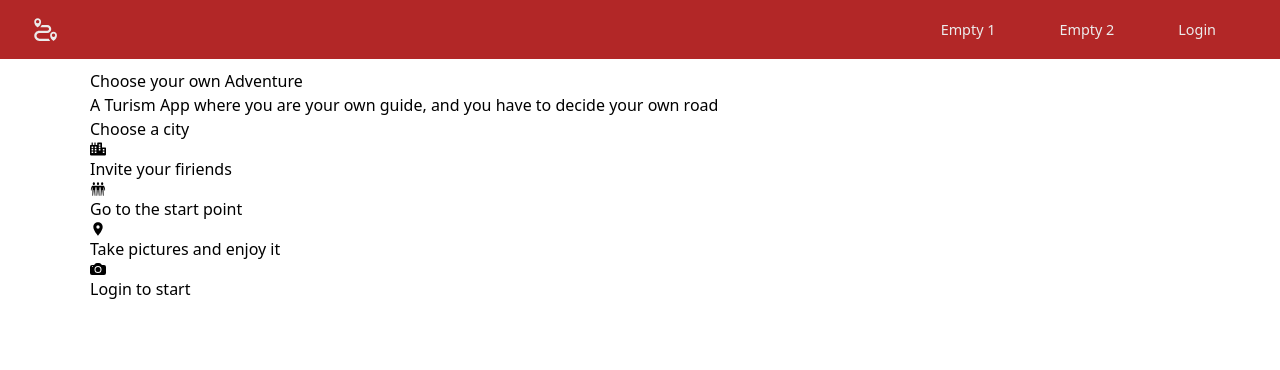
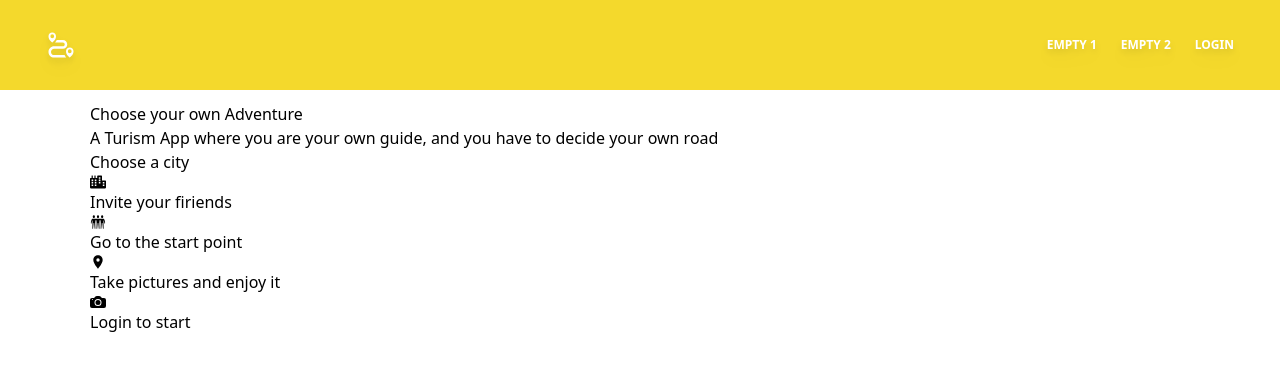
Before and after one commit to elysdominguez2/chooseyourownadventure-front, a React (Create React App) app: page / in a window 1280 px wide. Shown: the top 370 px of the page. Built offline with nearby package versions, Linux system fonts and the light colour scheme; no server answers.

Commit message:
Navigation styling

```diff
--- a/src/components/Navigation.js
+++ b/src/components/Navigation.js
@@ -1,10 +1,10 @@
-import styled from "styled-components";
 import { useState } from "react";
 import { useDispatch, useSelector } from "react-redux";
 import { selectToken } from "../store/user/selectors";
 import { logOut } from "../store/user/slice";
 import { Link } from "react-router-dom";
 import { BiTrip } from "react-icons/bi";
+import { GiHamburgerMenu } from "react-icons/gi";
 
 export const Navigation = () => {
   const [open, setOpen] = useState(false);
@@ -14,96 +14,54 @@ export const Navigation = () => {
   const token = useSelector(selectToken);
 
   return (
-    <Nav>
-      <Logo href="/">
-        <BiTrip />
-      </Logo>
-      <Hamburger onClick={() => setOpen(!open)}>
-        <span />
-        <span />
-        <span />
-      </Hamburger>
-      <Menu open={open}>
-        <MenuLink to="/empty1">Empty 1</MenuLink>
-        <MenuLink to="/empty2">Empty 2</MenuLink>
-        {token ? (
-          <button onClick={() => dispatch(logOut())}>Logout</button>
-        ) : (
-          <MenuLink to="/login">Login</MenuLink>
-        )}
-      </Menu>
-    </Nav>
+    <div>
+      <nav className="relative flex flex-wrap items-center justify-between px-2 py-3 bg-cust-yellow mb-3">
+        <div className="container px-4 mx-auto flex flex-wrap items-center justify-between">
+          <div className="w-full relative flex justify-between lg:w-auto lg:static lg:block lg:justify-start">
+            <p className="px-3 py-2 flex items-center text-3xl uppercase font-bold leading-snug text-white hover:opacity-75 drop-shadow-lg shadow-black">
+              <Link to="/">
+                <BiTrip />
+              </Link>
+            </p>
+
+            <button
+              className="text-white cursor-pointer text-2xl leading-none px-3 py-1 border border-solid border-transparent rounded bg-transparent block lg:hidden outline-none focus:outline-none drop-shadow-lg shadow-black"
+              type="button"
+              onClick={() => setOpen(!open)}
+            >
+              <GiHamburgerMenu />
+            </button>
+          </div>
+          <div
+            className={
+              "lg:flex flex-grow items-center" + (open ? " flex" : " hidden")
+            }
+            id="example-navbar-danger"
+          >
+            <ul className="flex flex-col lg:flex-row list-none lg:ml-auto">
+              <li className="nav-item">
+                <p className="px-3 py-2 flex items-center text-xs uppercase font-bold leading-snug text-white hover:opacity-75 drop-shadow-lg shadow-black">
+                  <Link to="/empty1">Empty 1</Link>
+                </p>
+              </li>
+              <li className="nav-item">
+                <p className="px-3 py-2 flex items-center text-xs uppercase font-bold leading-snug text-white hover:opacity-75 drop-shadow-lg shadow-black">
+                  <Link to="/empty2">Empty 2</Link>
+                </p>
+              </li>
+              <li className="nav-item">
+                <p className="px-3 py-2 flex items-center text-xs uppercase font-bold leading-snug text-white hover:opacity-75 drop-shadow-lg shadow-black">
+                  {token ? (
+                    <button onClick={() => dispatch(logOut())}>Logout</button>
+                  ) : (
+                    <Link to="/login">Login</Link>
+                  )}
+                </p>
+              </li>
+            </ul>
+          </div>
+        </div>
+      </nav>
+    </div>
   );
 };
-
-const MenuLink = styled(Link)`
-  padding: 1rem 2rem;
-  cursor: pointer;
-  text-align: center;
-  text-decoration: none;
-  color: #ececec;
-  transition: all 0.3s ease-in;
-  font-size: 0.9rem;
-
-  &:hover {
-    color: #9cc094;
-  }
-`;
-
-const Nav = styled.div`
-  padding: 0 2rem;
-  display: flex;
-  justify-content: space-between;
-  align-items: center;
-  flex-wrap: wrap;
-  background: #b22727;
-  /* position: absolute; */
-  top: 0;
-  left: 0;
-  right: 0;
-`;
-
-const Logo = styled.a`
-  padding: 1rem 0;
-  color: #ececec;
-  text-decoration: none;
-  font-weight: 800;
-  font-size: 1.7rem;
-
-  span {
-    font-weight: 300;
-    font-size: 1.3rem;
-  }
-`;
-
-const Hamburger = styled.div`
-  display: none;
-  flex-direction: column;
-  cursor: pointer;
-  span {
-    height: 2px;
-    width: 25px;
-    background-color: #ececec;
-    margin-bottom: 4px;
-    border-radius: 5px;
-  }
-
-  @media (max-width: 780px) {
-    display: flex;
-  }
-`;
-
-const Menu = styled.div`
-  display: flex;
-  justify-content: space-between;
-  align-items: center;
-  position: relative;
-
-  @media (max-width: 780px) {
-    overflow: hidden;
-    flex-direction: column;
-    width: 100%;
-    max-height: ${({ open }) => (open ? "300px" : "0")};
-    transition: max-height 0.3s ease-in;
-  }
-`;
--- a/tailwind.config.js
+++ b/tailwind.config.js
@@ -2,7 +2,12 @@
 module.exports = {
   content: ["./src/**/*.{js,jsx,ts,tsx}"],
   theme: {
-    extend: {},
+    extend: {
+      colors: {
+        "cust-purple": "#d8b5ce",
+        "cust-yellow": "#f4d92c",
+      },
+    },
   },
   plugins: [],
 };
```
Also changed, not shown: 1 other file (tests, documents, lock files or other folders).
